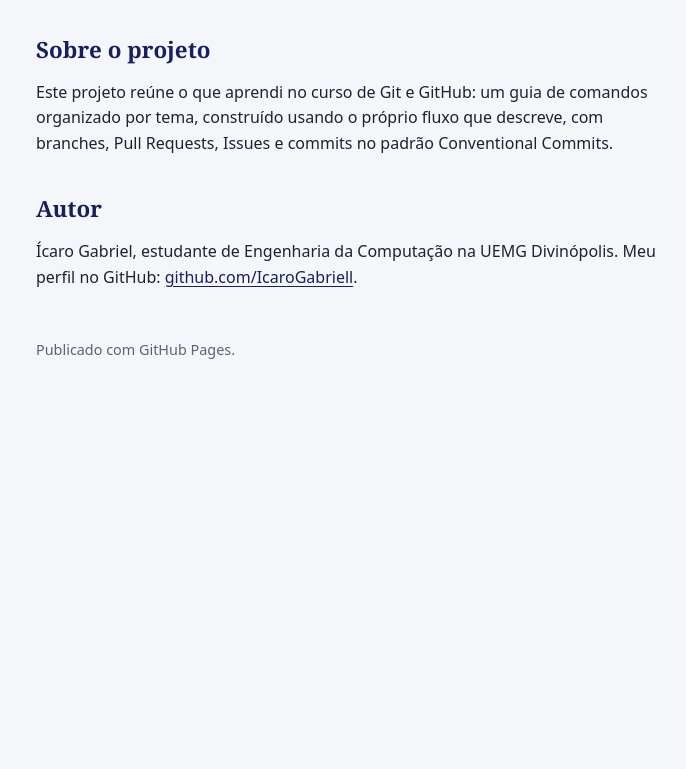
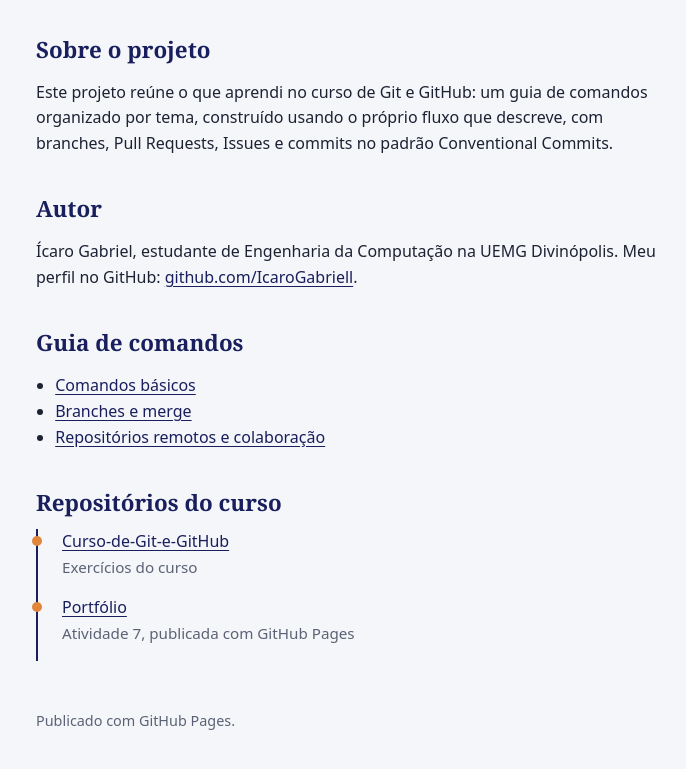
Before and after one commit to IcaroGabriell/ProjetoFinal, a plain HTML site: page Site/index.html in a window 1280 px wide. Shown: the part 173-942 px from the top of the page, without its empty margins (292-978 px from the left). Before the commit the page ends 800 px from the top, so only its background shows below. Drawn offline with Linux system fonts and the light colour scheme.

Commit message:
feat: adiciona links para o guia e repositorios

```diff
--- a/Site/index.html
+++ b/Site/index.html
@@ -31,6 +31,30 @@
         <a href="https://github.com/IcaroGabriell">github.com/IcaroGabriell</a>.
       </p>
     </section>
+
+    <section>
+      <h2>Guia de comandos</h2>
+      <ul>
+        <li><a href="https://github.com/IcaroGabriell/ProjetoFinal/blob/main/docs/01-comandos-basicos.md">Comandos básicos</a></li>
+        <li><a href="https://github.com/IcaroGabriell/ProjetoFinal/blob/main/docs/02-branches-e-merge.md">Branches e merge</a></li>
+        <li><a href="https://github.com/IcaroGabriell/ProjetoFinal/blob/main/docs/03-repositorios-remotos.md">Repositórios remotos e colaboração</a></li>
+      </ul>
+    </section>
+
+    <section>
+      <h2>Repositórios do curso</h2>
+      <ul class="repos">
+        <li>
+          <a href="https://github.com/IcaroGabriell/Curso-de-Git-e-GitHub">Curso-de-Git-e-GitHub</a>
+          <span>Exercícios do curso</span>
+        </li>
+        <li>
+          <a href="https://icarogabriell.github.io">Portfólio</a>
+          <span>Atividade 7, publicada com GitHub Pages</span>
+        </li>
+      </ul>
+    </section>
+
   </main>
 
   <footer>
```
